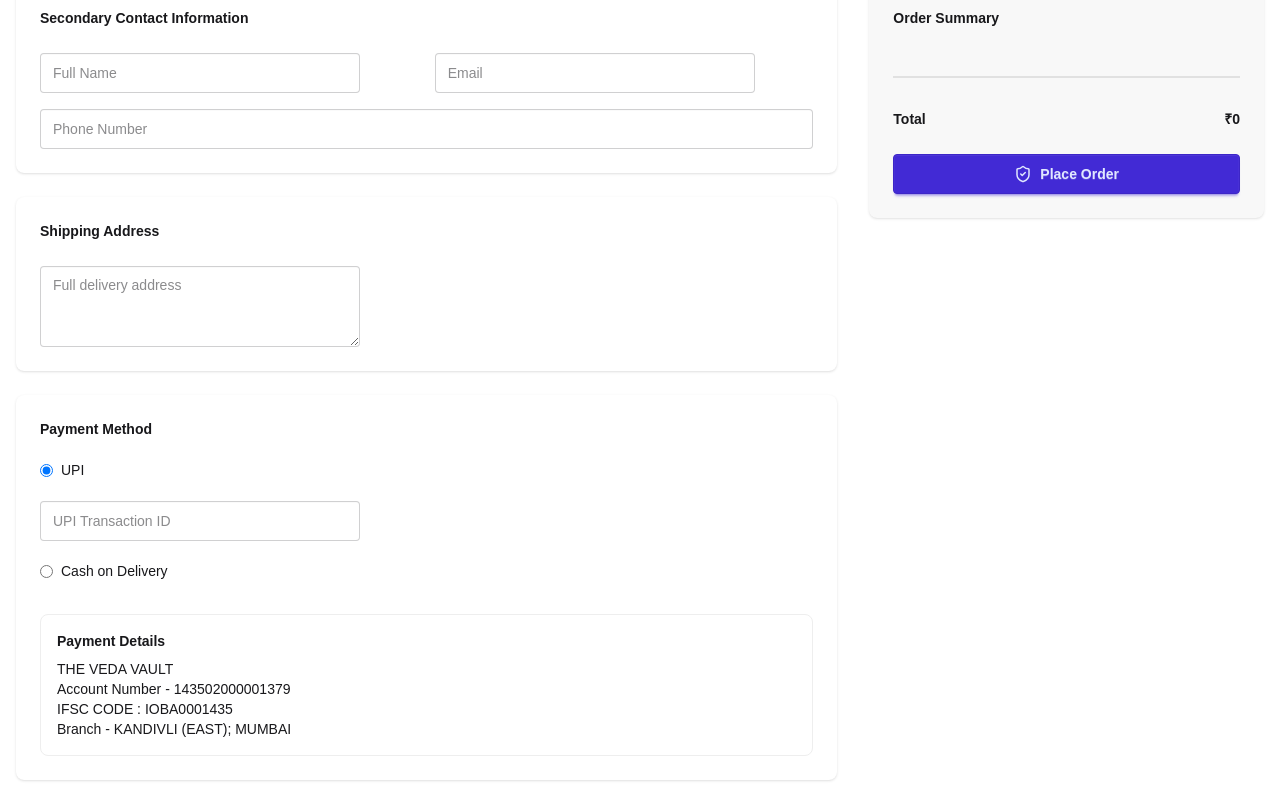
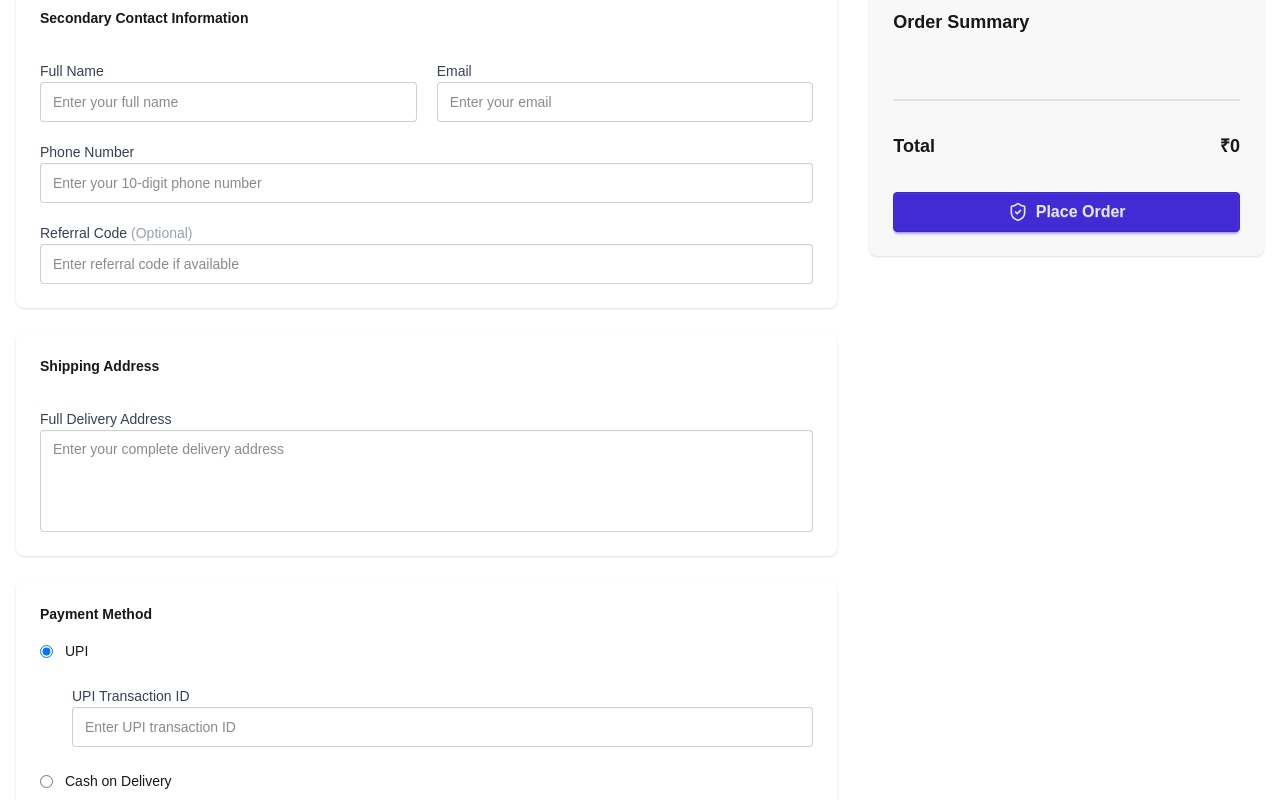
Before and after one commit to ranjeet25/vedavault, a React (Vite) app: page /checkout in a window 1280 px wide. Shown: the part 300-1100 px from the top of the page. Built offline with nearby package versions, Linux system fonts and the light colour scheme; a web font is replaced by a local one.

Commit message:
added distrubter id and referal code in checkout and footer description

```diff
--- a/src/pages/Checkout.jsx
+++ b/src/pages/Checkout.jsx
@@ -17,6 +17,7 @@ export default function Checkout() {
     email: "",
     phone: "",
     address: "",
+    referralCode: "",
     paymentMode: "UPI",
     transactionId: "",
   });
@@ -120,6 +121,7 @@ export default function Checkout() {
       formBoldPayload.append("email", form.email);
       formBoldPayload.append("phone", form.phone);
       formBoldPayload.append("address", form.address);
+      formBoldPayload.append("referralCode", form.referralCode || "N/A");
       formBoldPayload.append("paymentMode", form.paymentMode);
       formBoldPayload.append(
         "transactionId",
@@ -177,48 +179,62 @@ export default function Checkout() {
             {/* CONTACT */}
             <div className="card bg-base-100 shadow-sm">
               <div className="card-body">
-                <h3 className="font-semibold mb-4">
+                <h3 className="font-semibold mb-6">
                  Secondary Contact Information
                 </h3>
 
-                <div className="grid md:grid-cols-2 gap-4">
-                  <div className="space-y-1">
+                <div className="grid md:grid-cols-2 gap-5">
+                  <div className="space-y-2">
+                    <label className="text-sm font-medium text-gray-700">Full Name</label>
                     <input
                       name="name"
-                      placeholder="Full Name"
-                      className="input input-bordered"
+                      placeholder="Enter your full name"
+                      className="input input-bordered w-full"
                       value={form.name}
                       onChange={handleChange}
                     />
                     {errors.name && (
-                      <p className="text-sm text-red-600">{errors.name}</p>
+                      <p className="text-xs text-red-600">{errors.name}</p>
                     )}
                   </div>
 
-                  <div className="space-y-1">
+                  <div className="space-y-2">
+                    <label className="text-sm font-medium text-gray-700">Email</label>
                     <input
                       name="email"
-                      placeholder="Email"
-                      className="input input-bordered"
+                      placeholder="Enter your email"
+                      className="input input-bordered w-full"
                       value={form.email}
                       onChange={handleChange}
                     />
                     {errors.email && (
-                      <p className="text-sm text-red-600">{errors.email}</p>
+                      <p className="text-xs text-red-600">{errors.email}</p>
                     )}
                   </div>
 
-                  <div className="md:col-span-2 space-y-1">
+                  <div className="md:col-span-2 space-y-2">
+                    <label className="text-sm font-medium text-gray-700">Phone Number</label>
                     <input
                       name="phone"
-                      placeholder="Phone Number"
+                      placeholder="Enter your 10-digit phone number"
                       className="input input-bordered w-full"
                       value={form.phone}
                       onChange={handleChange}
                     />
                     {errors.phone && (
-                      <p className="text-sm text-red-600">{errors.phone}</p>
+                      <p className="text-xs text-red-600">{errors.phone}</p>
                     )}
+                  </div>
+
+                  <div className="md:col-span-2 space-y-2">
+                    <label className="text-sm font-medium text-gray-700">Referral Code <span className="text-gray-400">(Optional)</span></label>
+                    <input
+                      name="referralCode"
+                      placeholder="Enter referral code if available"
+                      className="input input-bordered w-full"
+                      value={form.referralCode}
+                      onChange={handleChange}
+                    />
                   </div>
                 </div>
               </div>
@@ -227,31 +243,34 @@ export default function Checkout() {
             {/* ADDRESS */}
             <div className="card bg-base-100 shadow-sm">
               <div className="card-body">
-                <h3 className="font-semibold mb-4">
+                <h3 className="font-semibold mb-6">
                   Shipping Address
                 </h3>
+                <div className="space-y-2">
+                  <label className="text-sm font-medium text-gray-700">Full Delivery Address</label>
                   <textarea
                     name="address"
-                  rows="3"
-                  placeholder="Full delivery address"
-                  className="textarea textarea-bordered"
+                    rows="4"
+                    placeholder="Enter your complete delivery address"
+                    className="textarea textarea-bordered w-full resize-none"
                     value={form.address}
                     onChange={handleChange}
                   />
                   {errors.address && (
-                  <p className="text-sm text-red-600">{errors.address}</p>
+                    <p className="text-xs text-red-600">{errors.address}</p>
                   )}
+                </div>
               </div>
             </div>
 
             {/* PAYMENT */}
             <div className="card bg-base-100 shadow-sm">
-              <div className="card-body space-y-3">
-                <h3 className="font-semibold">
+              <div className="card-body space-y-4">
+                <h3 className="font-semibold mb-2">
                   Payment Method
                 </h3>
 
-                <label className="flex items-center gap-2">
+                <label className="flex items-center gap-3 cursor-pointer">
                   <input
                     type="radio"
                     name="paymentMode"
@@ -259,20 +278,21 @@ export default function Checkout() {
                     checked={form.paymentMode === "UPI"}
                     onChange={handleChange}
                   />
-                  UPI
+                  <span className="font-medium">UPI</span>
                 </label>
 
                 {form.paymentMode === "UPI" && (
-                  <div className="space-y-2">
+                  <div className="space-y-2 pl-8">
+                    <label className="text-sm font-medium text-gray-700">UPI Transaction ID</label>
                     <input
                       name="transactionId"
-                      placeholder="UPI Transaction ID"
-                      className="input input-bordered"
+                      placeholder="Enter UPI transaction ID"
+                      className="input input-bordered w-full"
                       value={form.transactionId}
                       onChange={handleChange}
                     />
                     {errors.transactionId && (
-                      <p className="text-sm text-red-600">
+                      <p className="text-xs text-red-600">
                         {errors.transactionId}
                       </p>
                     )}
@@ -280,7 +300,7 @@ export default function Checkout() {
                 )}
 
                 {codAvailable && (
-                  <label className="flex items-center gap-2">
+                  <label className="flex items-center gap-3 cursor-pointer">
                     <input
                       type="radio"
                       name="paymentMode"
@@ -288,16 +308,18 @@ export default function Checkout() {
                       checked={form.paymentMode === "COD"}
                       onChange={handleChange}
                     />
-                    Cash on Delivery
+                    <span className="font-medium">Cash on Delivery</span>
                   </label>
                 )}
 
-                <div className="rounded-lg border border-base-300 bg-base-100 p-4 mt-3 text-sm">
-                  <p className="font-semibold mb-2">Payment Details</p>
-                  <p>THE VEDA VAULT</p>
-                  <p>Account Number - 143502000001379</p>
-                  <p>IFSC CODE : IOBA0001435</p>
-                  <p>Branch - KANDIVLI (EAST); MUMBAI</p>
+                <div className="rounded-lg border border-base-300 bg-blue-50 p-5 mt-6">
+                  <p className="font-semibold mb-3 text-gray-800">Bank Account Details</p>
+                  <div className="space-y-2 text-sm">
+                    <p><span className="font-medium text-gray-700">Bank Name:</span> <span className="text-gray-600">THE VEDA VAULT</span></p>
+                    <p><span className="font-medium text-gray-700">Account Number:</span> <span className="text-gray-600">143502000001379</span></p>
+                    <p><span className="font-medium text-gray-700">IFSC CODE:</span> <span className="text-gray-600">IOBA0001435</span></p>
+                    <p><span className="font-medium text-gray-700">Branch:</span> <span className="text-gray-600">KANDIVLI (EAST); MUMBAI</span></p>
+                  </div>
                 </div>
               </div>
             </div>
@@ -306,65 +328,65 @@ export default function Checkout() {
           {/* RIGHT SUMMARY */}
           <div className="card bg-base-200 shadow-sm sticky top-24 h-fit">
             <div className="card-body">
-              <h3 className="font-semibold mb-4">
+              <h3 className="font-semibold mb-6 text-lg">
                 Order Summary
               </h3>
 
               {placedOrderId && (
-                <div className="rounded-2xl border border-primary bg-primary/10 p-5 mb-5">
+                <div className="rounded-2xl border border-primary bg-primary/10 p-5 mb-6">
                   <p className="text-xs uppercase tracking-[0.24em] text-primary font-semibold">
                     Order Reference
                   </p>
-                  <p className="text-2xl font-bold mt-3">{placedOrderId}</p>
-                  <p className="text-sm text-gray-600 mt-2">
-                    Keep this ID safe as a future reference. You can track your order using this ID.
+                  <p className="text-3xl font-bold mt-3">{placedOrderId}</p>
+                  <p className="text-xs text-gray-600 mt-2">
+                    Keep this ID safe as a future reference.
                   </p>
                 </div>
               )}
 
+              <div className="space-y-4">
                 {cart.map((item) => (
                   <div
                     key={item.productId}
-                  className="flex gap-3 mb-4"
+                    className="flex gap-4 pb-4 border-b border-base-300"
                   >
                     <img
                       src={item.image}
                       alt={item.name}
-                    className="w-16 h-16 object-cover rounded"
+                      className="w-20 h-20 object-cover rounded"
                     />
 
                     <div className="flex-1 text-sm">
-                    <p className="font-medium">{item.name}</p>
-                    <p>Qty: {item.quantity}</p>
+                      <p className="font-medium text-gray-800">{item.name}</p>
+                      <p className="text-xs text-gray-600 mt-1">Qty: {item.quantity}</p>
 
-                    <div className="flex gap-3 text-xs text-gray-500 mt-1">
+                      <div className="flex gap-3 text-xs text-gray-500 mt-2">
                         <span className="flex items-center gap-1">
                           <Truck size={14} />
                           {item.estimatedDeliveryDays} days
                         </span>
-
-
                       </div>
                     </div>
 
-                  <span className="font-semibold">
+                    <span className="font-semibold text-gray-800 whitespace-nowrap">
                       ₹{item.price * item.quantity}
                     </span>
                   </div>
                 ))}
+              </div>
 
-              <div className="divider" />
+              <div className="divider my-4" />
 
-              <div className="flex justify-between font-semibold">
+              <div className="flex justify-between font-semibold text-lg mb-6">
                 <span>Total</span>
                 <span>₹{subtotal}</span>
               </div>
 
               <button
                 onClick={handlePlaceOrder}
-                className="btn btn-primary w-full mt-4 gap-2"
+                className="btn btn-primary w-full gap-2 text-base font-semibold"
               >
-                <ShieldCheck size={18} />
+                <ShieldCheck size={20} />
                 Place Order
               </button>
             </div>
```
Also changed, not shown: src/components/Reuseable/Footer.jsx (+5 -2 lines), src/pages/Distributers.jsx (+6 -7 lines). Lines whose indentation alone changed are shown as unchanged.
